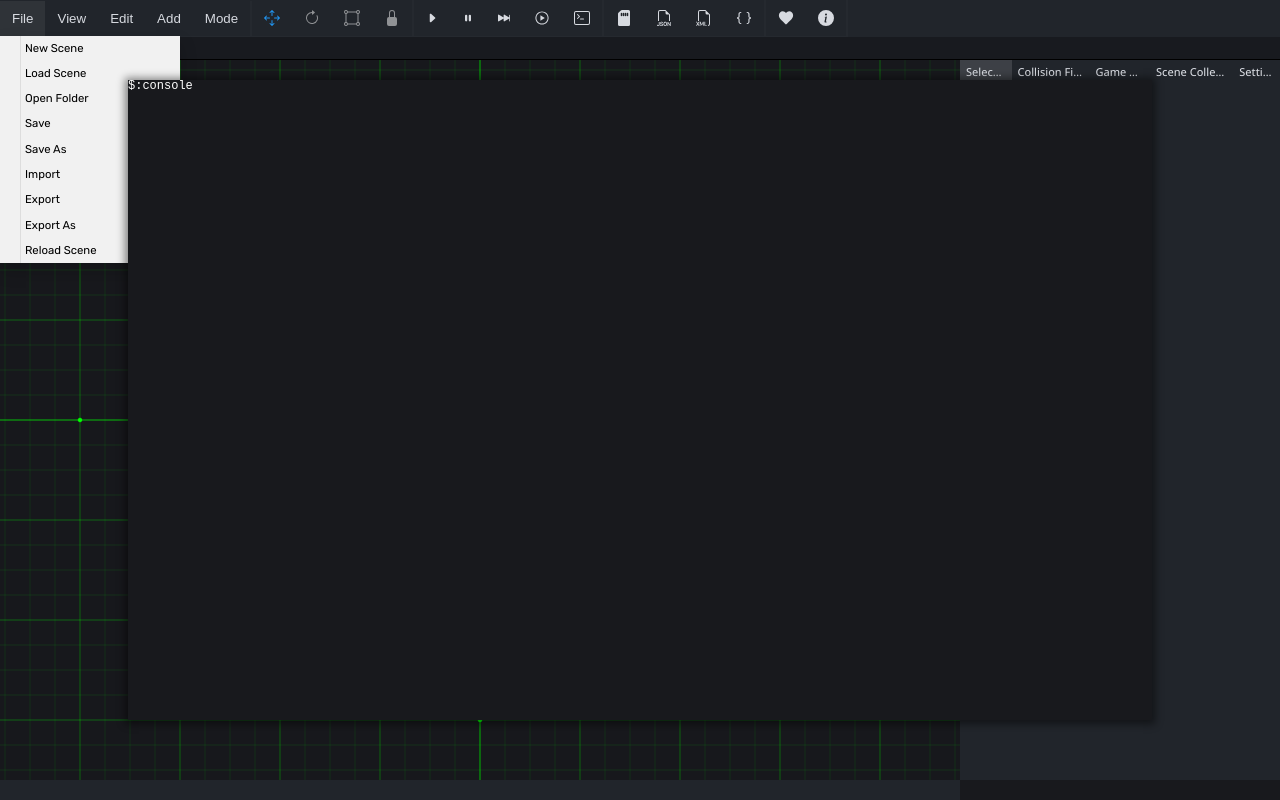
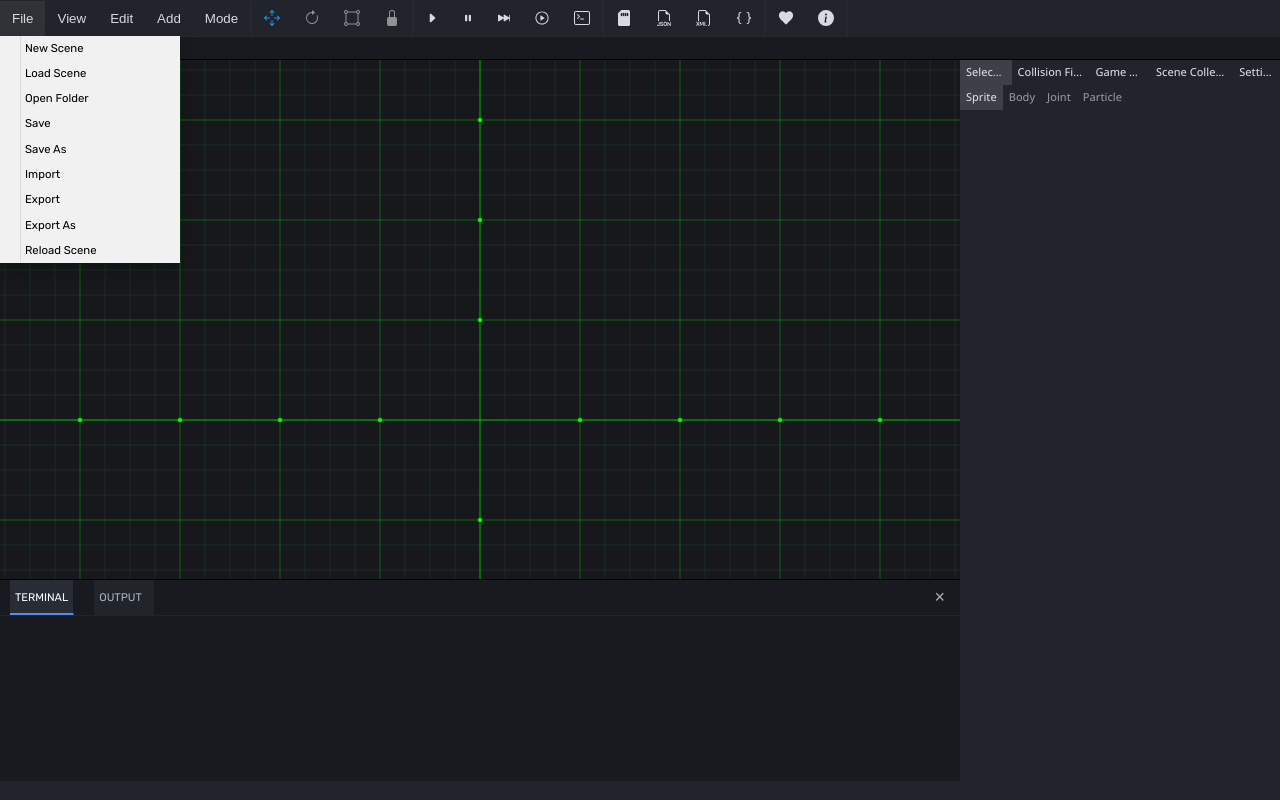
Before and after one commit to 2dprototype/AB2E-Editor, an Electron app: page app/index.html in a window 1280 px wide. Both pictures are taken after a click on the button 582 px from the left and 18 px from the top of the page. Drawn offline with nearby package versions, Linux system fonts and the light colour scheme; no server answers.

Commit message:
fixed bottom term

```diff
--- a/app/app.js
+++ b/app/app.js
@@ -3,6 +3,7 @@
 const os = require('os');
 const crypto = require('crypto');
 const cmd = require('node-cmd');
+const { spawn } = require('child_process');
 
 const { ipcRenderer } = require("electron");
 const CoffeeScript = require('coffeescript');
@@ -81,30 +82,21 @@
 	this.clipboard = null;
 
 	this.custom_execute = '';
-	this.terminal_mode = 'console';
-	this.terminal = new WebTerm();
-	this.terminal.setSize("80vw", "80vh");
+	this.terminal = new WebTerm(document.getElementById('terminal-container'));
 	this.terminal.setFontSize("12px");
-	this.terminal.setBackgroundColor("#18191d");
-	this.terminal.setColor("#38d95880");
-	this.terminal.element.style.display = 'none';
-	this.terminal.hidden = true;
-	this.terminal.element.style.top = '10vh';
-	this.terminal.element.style.left = '10vw';
-	this.terminal.element.style.fontFamily = 'JetBrainsMono-Regular';
-	this.terminal.element.style.boxShadow = "rgba(0, 0, 0, 0.47) 0px 1px 8px 3px";
-	this.terminal.element.style.zIndex = '1000';
+	this.terminal.setBackgroundColor("#181a1f");
+	this.terminal.setColor("#abb2bf");
+	this.terminal.element.style.position = 'relative';
 
 	// Compatibility methods
-	this.terminal.show = function() { this.element.style.display = 'block'; this.hidden = false; this._writer.focus(); }
-	this.terminal.hide = function() { this.element.style.display = 'none'; this.hidden = true; }
-	this.terminal.println = function(msg, color) {
-		if (color) this.writeln(`\u001b[32m${msg}\u001b[0m`); // Using ANSI for color if provided
-		else this.writeln(msg);
-	}
+	this.terminal.println = function(msg) { this.writeln(msg); }
 	this.terminal.error = function(msg) { this.writeln(`\u001b[31m${msg}\u001b[0m`); }
 
-	document.body.appendChild(this.terminal.element);
+	// Close button
+	document.getElementById('terminal-close-btn').onclick = function() {
+		ref.UIManager.isTerminalHidden = true;
+		ref.UIManager.updateLayout();
+	};
 
 	this.canvas = document.getElementById("main-canvas");
 	this.viewport = new Viewport(this.canvas, this.sceneManager);
@@ -390,37 +382,20 @@
 
 App.prototype.init = function(){
 	var ref = this;
+	this.initShell();
+
 	ref.terminal.onwrite = function (input) {
-		ref.terminal.writeln('$:' + ref.terminal_mode + ' ' + input);
-		if(input == '.clear' || input == '.clr') ref.terminal.clear();
-		else if(input == '.console' || input == '.cs') ref.terminal_mode = 'console'
-		else if(input == '.cmd') ref.terminal_mode = 'cmd'
-		else if(input.length <= 0){}
-		else if(ref.terminal_mode == 'cmd'){
-			var n_cmd = cmd.runSync(input);
-			if(n_cmd.data != null){
-				ref.terminal.println(n_cmd.data);
-			}
-			if(n_cmd.err != null){
-				ref.terminal.error(n_cmd.err);
-			}
+		if(input == '.clear' || input == '.clr') {
+			ref.terminal.clear();
+			return;
 		}
-		else if(ref.terminal_mode == 'console'){
-			try {
-				var e = runIsolated(input, { Editor: ref });
-				var str = JSON.stringify(e, null, 4);
-				// WebTerm doesn't support HTML in writeln easily, so we just print raw JSON
-				ref.terminal.println(str);
-			}
-			catch(err) {
-				ref.terminal.error(err.message);
-			}
+
+		if(ref.shell) {
+			ref.shell.stdin.write(input + '\n');
 		}
-		ref.terminal.write('$:' + ref.terminal_mode + ' ');
 	};
 
-	// Initial prompt is handled by WebTerm's UI or we can print it
-	ref.terminal.write('$:' + ref.terminal_mode + ' ');
+
 
 
 	// add event listeners to canvas
@@ -553,8 +528,9 @@
 	}
 	//run
 	this.UIManager.toolbar.gameplayButtons[4].onclick = function(){
-		if(ref.terminal.hidden) ref.terminal.show();
-		else ref.terminal.hide();
+		ref.UIManager.isTerminalHidden = !ref.UIManager.isTerminalHidden;
+		ref.UIManager.updateLayout();
+		if(!ref.UIManager.isTerminalHidden) ref.terminal._writer.focus();
 	}
 
 	function render() {
@@ -711,6 +687,43 @@
 
 	if(UIManager && UIManager.toolbar) UIManager.toolbar.updateModeButtons();
 }
+
+App.prototype.initShell = function() {
+	var ref = this;
+	var workspaceRoot = this.UIManager && this.UIManager.workspaceMenu ? this.UIManager.workspaceMenu.workspaceRoot : '';
+	var cwd = workspaceRoot || process.cwd();
+
+	if(this.shell) {
+		this.shell.kill();
+	}
+
+	// Use powershell on windows, bash on others
+	var shellExe = os.platform() === 'win32' ? 'powershell.exe' : 'bash';
+
+	this.shell = spawn(shellExe, [], {
+		cwd: cwd,
+		env: process.env
+	});
+
+	this.shell.stdout.on('data', (data) => {
+		ref.terminal.write(data.toString());
+	});
+
+	this.shell.stderr.on('data', (data) => {
+		ref.terminal.write(`\u001b[31m${data.toString()}\u001b[0m`);
+	});
+
+	this.shell.on('close', (code) => {
+		ref.terminal.writeln(`\r\n[Process exited with code ${code}]`);
+	});
+};
+
+App.prototype.updateShellDir = function(dirPath) {
+	if(this.shell) {
+		// Just send a cd command to the existing shell
+		this.shell.stdin.write(`cd "${dirPath}"\n`);
+	}
+};
 
 App.prototype.runScript = function(filepath, type = ".js"){
 	var ref = this;
--- a/app/css/style.css
+++ b/app/css/style.css
@@ -839,12 +839,21 @@
 
 .resizer {
     position: absolute;
+    z-index: 1001;
+    background: transparent;
+    transition: background 0.2s;
+}
+
+.resizer.horizontal {
     width: 4px;
     height: 100%;
     cursor: col-resize;
-    z-index: 1001;
-    background: transparent;
-    transition: background 0.2s;
+}
+
+.resizer.vertical {
+    width: 100%;
+    height: 4px;
+    cursor: row-resize;
 }
 
 .resizer:hover, .resizer.active {
@@ -858,3 +867,72 @@
 #right-resizer {
     right: 320px;
 }
+
+#bottom-panel {
+    position: absolute;
+    bottom: 0;
+    left: 0;
+    width: 100%;
+    height: 200px;
+    background: #181a1f;
+    z-index: 1000;
+    display: none;
+    border-top: 1px solid #000;
+}
+
+#bottom-panel .header {
+    height: 35px;
+    background: #181a1f;
+    display: flex;
+    justify-content: space-between;
+    align-items: center;
+    padding: 0 10px;
+    border-bottom: 1px solid #21252b;
+}
+
+#bottom-panel .tabs {
+    display: flex;
+    gap: 20px;
+    height: 100%;
+}
+
+#bottom-panel .tab {
+    color: #abb2bf;
+    font-size: 11px;
+    text-transform: uppercase;
+    cursor: pointer;
+    display: flex;
+    align-items: center;
+    border-bottom: 2px solid transparent;
+    padding-top: 2px;
+}
+
+#bottom-panel .tab.active {
+    color: #fff;
+    border-bottom-color: #528bff;
+}
+
+#bottom-panel .controls button {
+    background: transparent;
+    border: none;
+    color: #abb2bf;
+    font-size: 18px;
+    cursor: pointer;
+    padding: 0 5px;
+}
+
+#bottom-panel .controls button:hover {
+    color: #fff;
+    background: #ffffff10;
+}
+
+#terminal-container {
+    height: calc(100% - 35px);
+    width: 100%;
+    position: relative;
+}
+
+#bottom-resizer {
+    top: -2px;
+    left: 0;
+}
--- a/app/index.html
+++ b/app/index.html
@@ -205,6 +205,19 @@
 		<div id="left-resizer" class="resizer"></div>
 		<canvas id="main-canvas"></canvas>
 		<div id="right-resizer" class="resizer"></div>
+		<div id="bottom-panel">
+			<div id="bottom-resizer" class="resizer vertical"></div>
+			<div class="header">
+				<div class="tabs">
+					<div class="tab active">Terminal</div>
+					<div class="tab">Output</div>
+				</div>
+				<div class="controls">
+					<button id="terminal-close-btn">×</button>
+				</div>
+			</div>
+			<div id="terminal-container"></div>
+		</div>
 		<div id="section_property">
 			<div class="head">
 				<div id="section-property-head" class="collapse-group">
--- a/app/js/UIManager/UIManager.js
+++ b/app/js/UIManager/UIManager.js
@@ -38,6 +38,8 @@
 
 	this.sidebarWidth = parseInt(localStorage.getItem('sidebarWidth')) || 250;
 	this.propertiesWidth = parseInt(localStorage.getItem('propertiesWidth')) || 320;
+	this.terminalHeight = parseInt(localStorage.getItem('terminalHeight')) || 200;
+	this.isTerminalHidden = true;
 	this.initResizers();
 }
 
@@ -46,10 +48,13 @@
 	var ref = this;
 	var leftResizer = document.getElementById('left-resizer');
 	var rightResizer = document.getElementById('right-resizer');
+	var bottomResizer = document.getElementById('bottom-resizer');
 	var isResizingLeft = false;
 	var isResizingRight = false;
+	var isResizingBottom = false;
 
 	if(leftResizer) {
+		leftResizer.classList.add('horizontal');
 		leftResizer.addEventListener('mousedown', function(e){
 			isResizingLeft = true;
 			leftResizer.classList.add('active');
@@ -59,10 +64,21 @@
 	}
 
 	if(rightResizer) {
+		rightResizer.classList.add('horizontal');
 		rightResizer.addEventListener('mousedown', function(e){
 			isResizingRight = true;
 			rightResizer.classList.add('active');
 			document.body.style.cursor = 'col-resize';
+			e.preventDefault();
+		});
+	}
+
+	if(bottomResizer) {
+		bottomResizer.classList.add('vertical');
+		bottomResizer.addEventListener('mousedown', function(e){
+			isResizingBottom = true;
+			bottomResizer.classList.add('active');
+			document.body.style.cursor = 'row-resize';
 			e.preventDefault();
 		});
 	}
@@ -77,18 +93,28 @@
 			ref.propertiesWidth = Math.max(150, Math.min(width, 800));
 			ref.updateLayout();
 		}
+		if(isResizingBottom){
+			var height = window.innerHeight - e.clientY;
+			// Subtract status bar height if visible
+			var statusBarHeight = ref.statusBar.isHidden ? 0 : 20;
+			ref.terminalHeight = Math.max(100, Math.min(height - statusBarHeight, 600));
+			ref.updateLayout();
+		}
 	});
 
 	window.addEventListener('mouseup', function(e){
-		if(isResizingLeft || isResizingRight){
+		if(isResizingLeft || isResizingRight || isResizingBottom){
 			isResizingLeft = false;
 			isResizingRight = false;
+			isResizingBottom = false;
 			if(leftResizer) leftResizer.classList.remove('active');
 			if(rightResizer) rightResizer.classList.remove('active');
+			if(bottomResizer) bottomResizer.classList.remove('active');
 			document.body.style.cursor = 'default';
 
 			localStorage.setItem('sidebarWidth', ref.sidebarWidth);
 			localStorage.setItem('propertiesWidth', ref.propertiesWidth);
+			localStorage.setItem('terminalHeight', ref.terminalHeight);
 
 			// Refresh viewport
 			if(ref.viewport) {
@@ -381,23 +407,41 @@
 	var topOffset = toolbar.offsetHeight + tabBarHeight;
 	var leftOffset = this.workspaceMenu.isHidden ? 0 : this.sidebarWidth;
 	var rightOffset = this.propertiesMenu.isHidden ? 0 : this.propertiesWidth;
-	var bottomOffset = this.statusBar.isHidden ? 0 : statusBar.offsetHeight;
+	var bottomBarOffset = this.statusBar.isHidden ? 0 : statusBar.offsetHeight;
+	var terminalOffset = this.isTerminalHidden ? 0 : this.terminalHeight;
+	var bottomOffset = bottomBarOffset + terminalOffset;
 
 	var leftResizer = document.getElementById('left-resizer');
 	var rightResizer = document.getElementById('right-resizer');
+	var bottomResizer = document.getElementById('bottom-resizer');
+	var bottomPanel = document.getElementById('bottom-panel');
 
 	if(leftResizer) {
 		leftResizer.style.display = this.workspaceMenu.isHidden ? 'none' : 'block';
 		leftResizer.style.left = (leftOffset - 2) + 'px';
 		leftResizer.style.top = topOffset + 'px';
-		leftResizer.style.height = (winH - topOffset - bottomOffset) + 'px';
+		leftResizer.style.height = (winH - topOffset - bottomBarOffset) + 'px';
 	}
 
 	if(rightResizer) {
 		rightResizer.style.display = this.propertiesMenu.isHidden ? 'none' : 'block';
 		rightResizer.style.right = (rightOffset - 2) + 'px';
 		rightResizer.style.top = topOffset + 'px';
-		rightResizer.style.height = (winH - topOffset - bottomOffset) + 'px';
+		rightResizer.style.height = (winH - topOffset - bottomBarOffset) + 'px';
+	}
+
+	if(bottomPanel) {
+		bottomPanel.style.display = this.isTerminalHidden ? 'none' : 'block';
+		bottomPanel.style.height = this.terminalHeight + 'px';
+		bottomPanel.style.bottom = bottomBarOffset + 'px';
+		bottomPanel.style.left = leftOffset + 'px';
+		bottomPanel.style.width = (winW - leftOffset - rightOffset) + 'px';
+	}
+
+	if(bottomResizer) {
+		bottomResizer.style.display = this.isTerminalHidden ? 'none' : 'block';
+		bottomResizer.style.bottom = (bottomOffset - 2) + 'px';
+		bottomResizer.style.width = (winW - leftOffset - rightOffset) + 'px';
 	}
 
 	// Workspace Menu
@@ -422,7 +466,7 @@
 		this.toolbar.viewButtons[0].style.color = '#00f';
 		propertiesMenu.style.top = topOffset + 'px';
 		propertiesMenu.style.width = rightOffset + 'px';
-		propertiesMenu.style.height = (winH - topOffset - bottomOffset) + 'px';
+		propertiesMenu.style.height = (winH - topOffset) + 'px';
 	}
 
 	// Status Bar
--- a/app/js/UIManager/workspaceMenu.js
+++ b/app/js/UIManager/workspaceMenu.js
@@ -27,7 +27,10 @@
     this.setWorkspaceRoot = function(dirPath) {
         this.workspaceRoot = dirPath;
         this.update();
-        if(window.Editor) Editor.load_config_file();
+        if(window.Editor) {
+            Editor.load_config_file();
+            if(Editor.updateShellDir) Editor.updateShellDir(dirPath);
+        }
     };
 
     this.update = function() {
```
